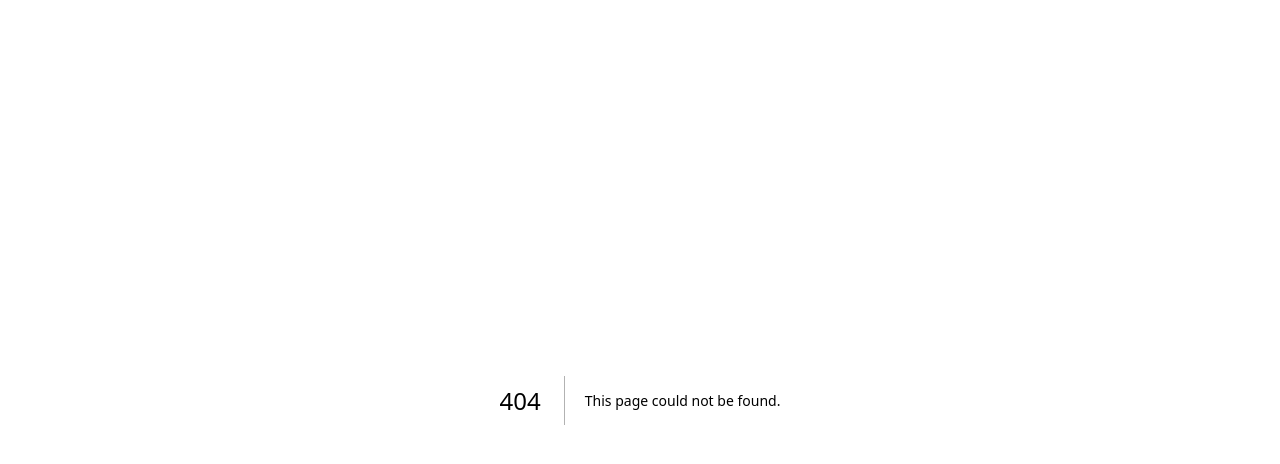
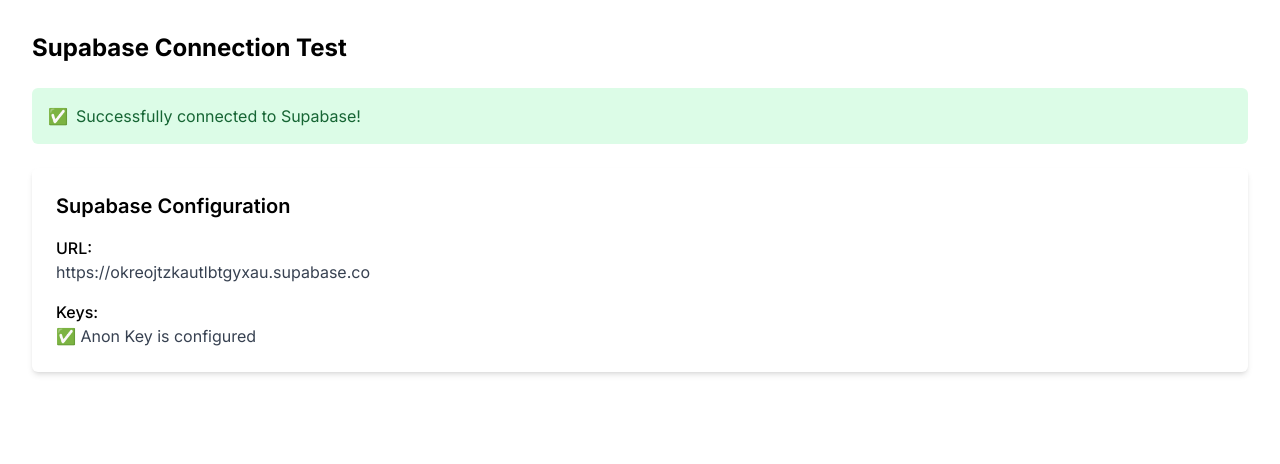
Before and after one commit to marshallcircle/cicada-cove, a Next.js app: page /supabase-test in a window 1280 px wide. Before the commit this address had no page. Shown: the top 464 px of the page. Built offline with nearby package versions, Linux system fonts and the light colour scheme; no server answers; the database is empty.

Commit message:
Add Supabase test page

```diff
--- /dev/null
+++ b/src/app/supabase-test/page.tsx
@@ -0,0 +1,82 @@
+'use client';
+
+import { useState, useEffect } from 'react';
+import { testConnection, supabase } from '@/lib/supabase';
+
+export default function SupabaseTest() {
+  const [connectionStatus, setConnectionStatus] = useState<{
+    success?: boolean;
+    message: string;
+    loading: boolean;
+  }>({
+    message: 'Testing connection...',
+    loading: true
+  });
+
+  useEffect(() => {
+    async function verifyConnection() {
+      try {
+        const result = await testConnection();
+        setConnectionStatus({
+          success: result.success,
+          message: result.message,
+          loading: false
+        });
+      } catch (error) {
+        setConnectionStatus({
+          success: false,
+          message: error instanceof Error ? error.message : 'An unknown error occurred',
+          loading: false
+        });
+      }
+    }
+
+    verifyConnection();
+  }, []);
+
+  return (
+    <div className="container mx-auto p-8">
+      <h1 className="text-2xl font-bold mb-6">Supabase Connection Test</h1>
+
+      <div className={`p-4 rounded-md mb-6 ${
+        connectionStatus.loading
+          ? 'bg-gray-100'
+          : connectionStatus.success
+            ? 'bg-green-100 text-green-800'
+            : 'bg-red-100 text-red-800'
+      }`}>
+        {connectionStatus.loading ? (
+          <div className="flex items-center">
+            <div className="animate-spin rounded-full h-4 w-4 border-t-2 border-b-2 border-gray-600 mr-2"></div>
+            <span>Testing connection...</span>
+          </div>
+        ) : (
+          <div className="flex items-center">
+            <span className="mr-2">
+              {connectionStatus.success ? '✅' : '❌'}
+            </span>
+            <span>{connectionStatus.message}</span>
+          </div>
+        )}
+      </div>
+
+      <div className="bg-white shadow-md rounded-md p-6">
+        <h2 className="text-xl font-semibold mb-4">Supabase Configuration</h2>
+        <div className="grid grid-cols-1 gap-4">
+          <div>
+            <p className="font-medium">URL:</p>
+            <p className="text-gray-700 break-all">{process.env.NEXT_PUBLIC_SUPABASE_URL}</p>
+          </div>
+          <div>
+            <p className="font-medium">Keys:</p>
+            <p className="text-gray-700">
+              {process.env.NEXT_PUBLIC_SUPABASE_ANON_KEY
+                ? '✅ Anon Key is configured'
+                : '❌ Anon Key is missing'}
+            </p>
+          </div>
+        </div>
+      </div>
+    </div>
+  );
+}
```
